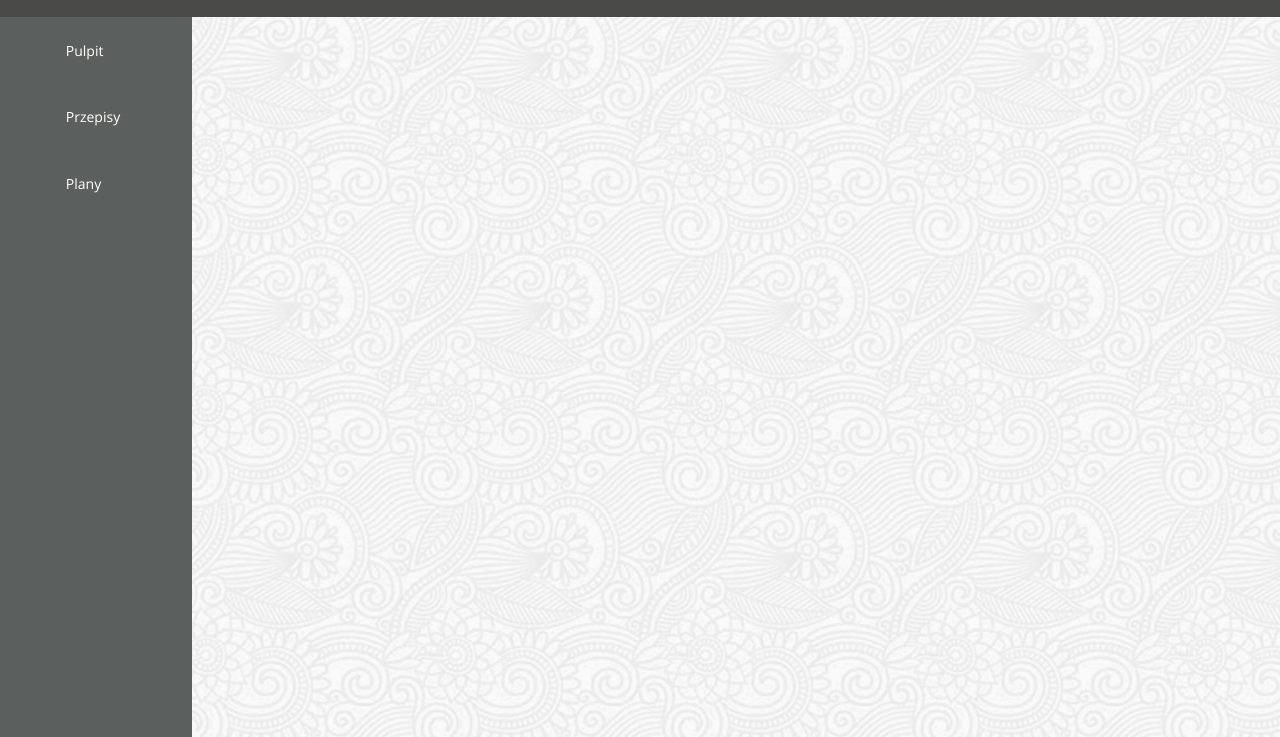
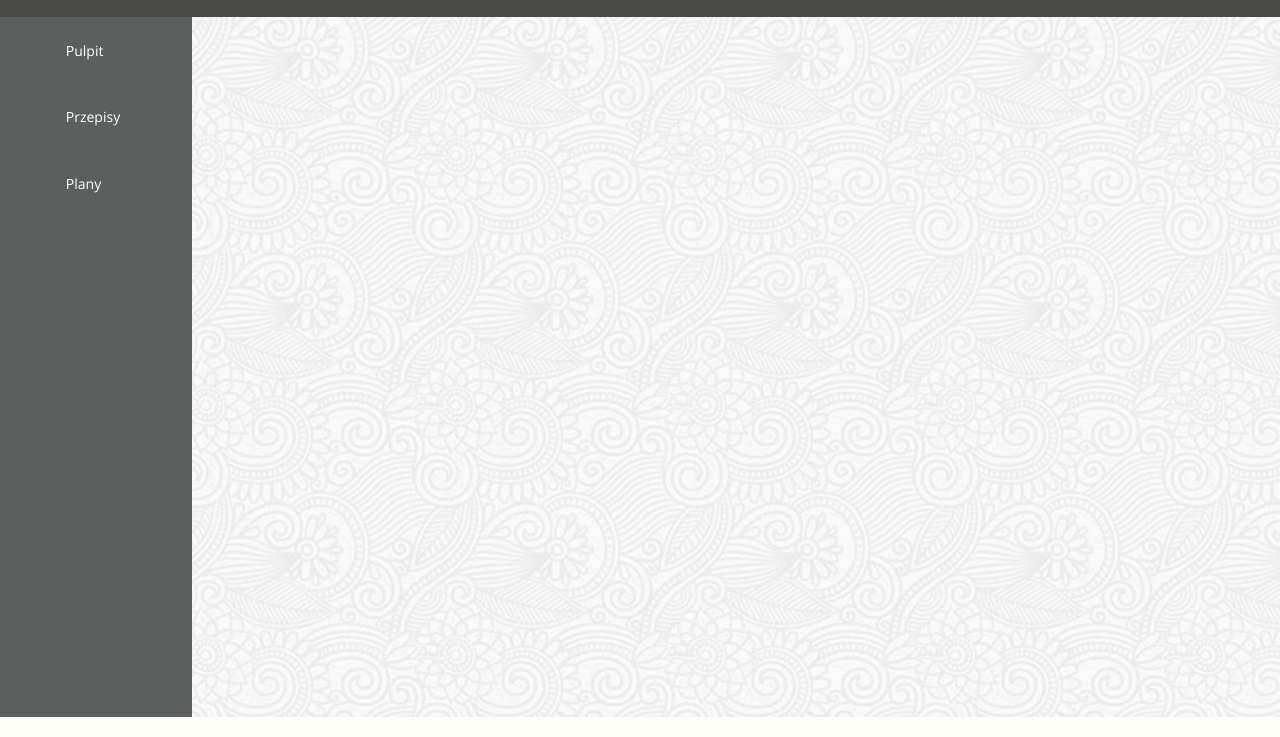
Before and after one commit to jaroslaw91/ScrumLab-Zaplanuj-Jedzonko, a website: page development/app.html in a window 1280 px wide. Shown: the part 83-820 px from the top of the page. Drawn offline with nearby package versions, Linux system fonts and the light colour scheme; files that its build step writes are made by us from their sources; a web font is replaced by a local one.

Commit message:
2.1_Main_app_view - scroll removed

```diff
--- a/development/app.html
+++ b/development/app.html
@@ -2,8 +2,6 @@
 <html lang="pl">
 <head>
     <meta charset="UTF-8"/>
-    <link href="https://fonts.googleapis.com/css?family=Charmonman|Open+Sans:400,400i,500,600,700&display=swap&subset=latin-ext"
-          rel="stylesheet">
     <link rel="stylesheet" href="https://cdnjs.cloudflare.com/ajax/libs/font-awesome/5.9.0/css/all.min.css"
           integrity="sha256-UzFD2WYH2U1dQpKDjjZK72VtPeWP50NoJjd26rnAdUI=" crossorigin="anonymous"/>
     <meta name="viewport" content="width=device-width, initial-scale=1.0"/>
--- a/development/scss/layout/app/_dashboard.scss
+++ b/development/scss/layout/app/_dashboard.scss
@@ -1,7 +1,7 @@
 .app-container{
   display: flex;
   flex-direction: row;
-  height: 90vh;
+  height: calc(100vh - 100px);
 }
 .main-app-section {
   width: 85%;
```
